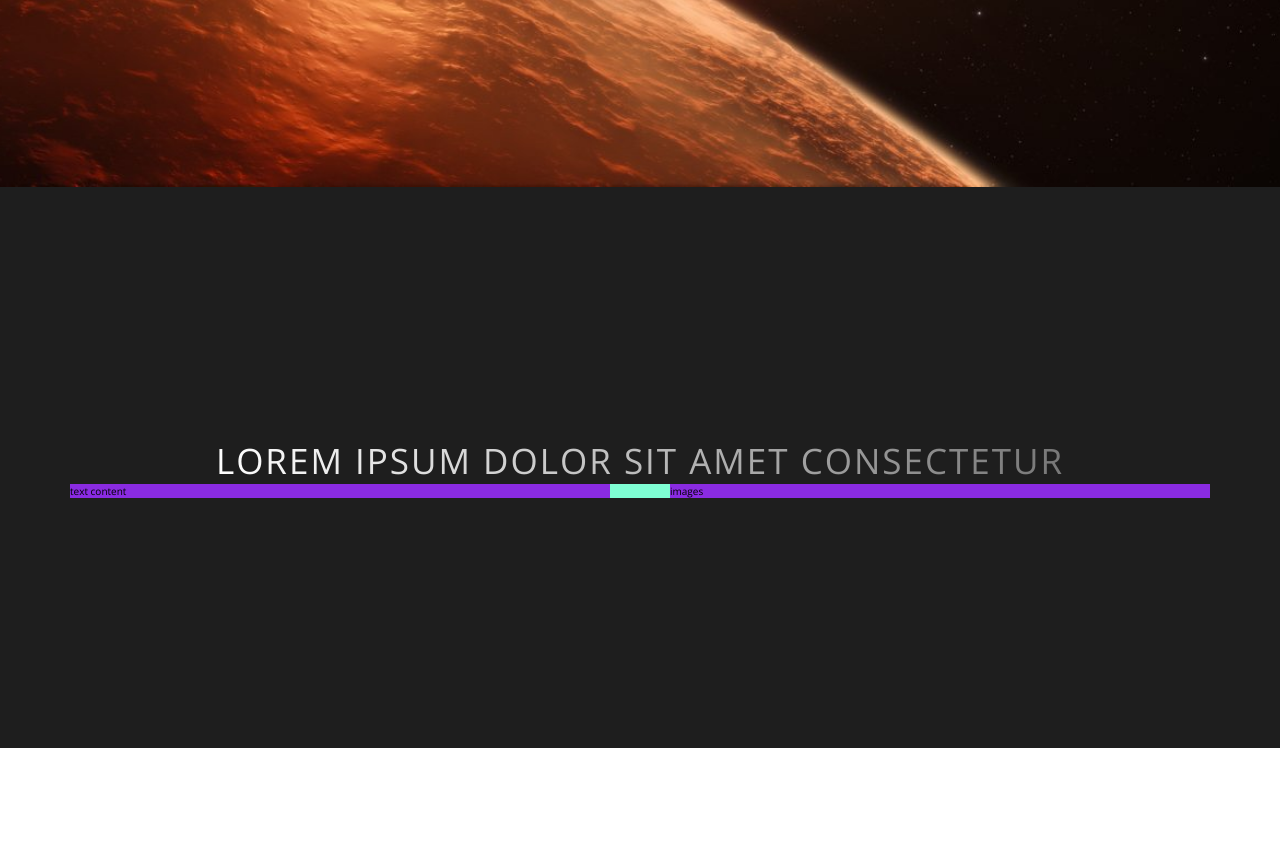
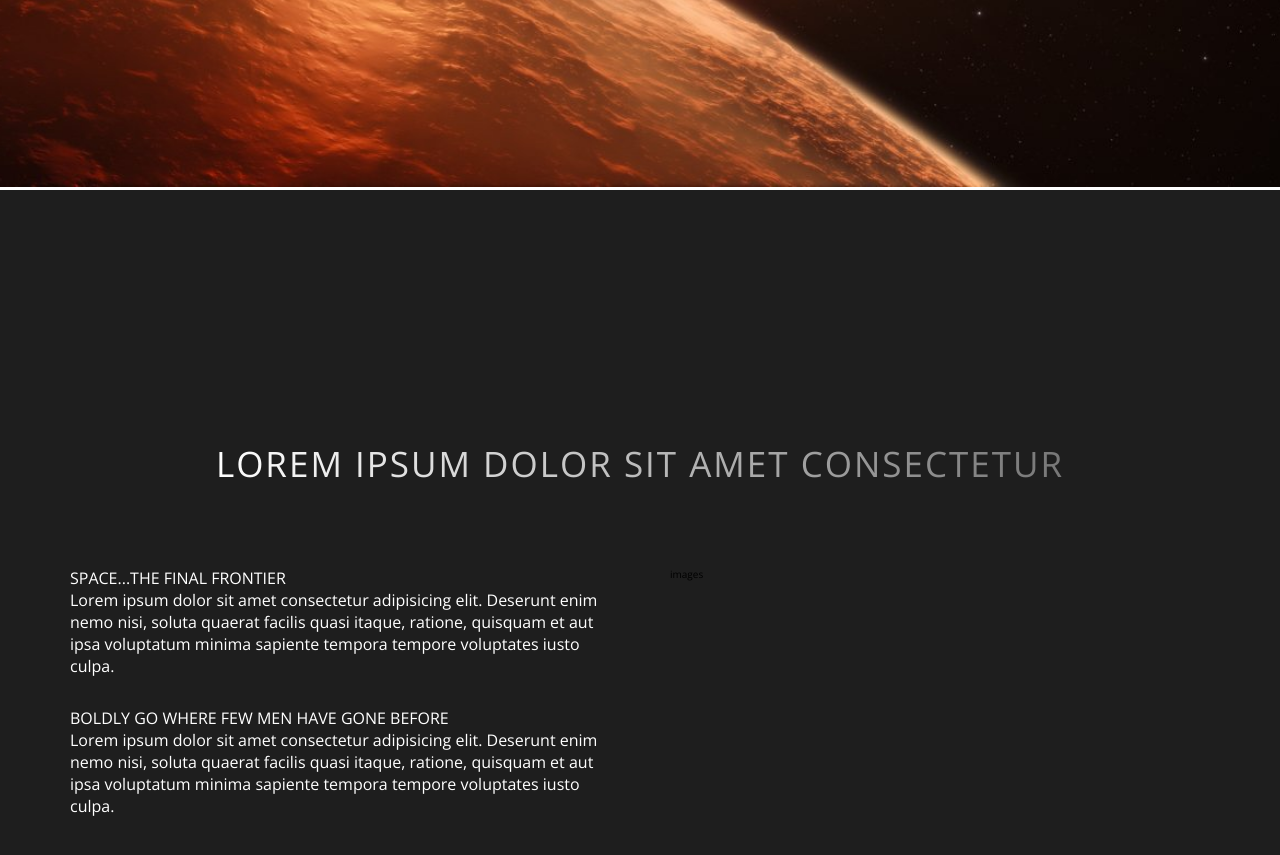
Before and after one commit to johnj974/SpaceTours, a website: page index.html in a window 1280 px wide. Shown: the part 613-1468 px from the top of the page. Before the commit the page ends 1361 px from the top, so only its background shows below. Drawn offline with nearby package versions, Linux system fonts and the light colour scheme.

Commit message:
addedlayout + dummy text to about section

```diff
--- a/index.html
+++ b/index.html
@@ -34,14 +34,31 @@
     <!--------------MAIN SECTION-------------->
     <main>
       <section class="section-about">
-        <div class="u-center-text">
+        <div class="u-center-text u-margin-bottom-80">
           <h2 class="heading-secondary">
             Lorem ipsum dolor sit amet consectetur
           </h2>
         </div>
 
         <div class="row">
-          <div class="col-1-of-2">text content</div>
+          <div class="col-1-of-2">
+            <h3 class="heading-tertiary">Space...The Final Frontier</h3>
+            <p class="paragraph">
+              Lorem ipsum dolor sit amet consectetur adipisicing elit. Deserunt
+              enim nemo nisi, soluta quaerat facilis quasi itaque, ratione,
+              quisquam et aut ipsa voluptatum minima sapiente tempora tempore
+              voluptates iusto culpa.
+            </p>
+            <h3 class="heading-tertiary">
+              Boldly go where few men have gone before
+            </h3>
+            <p class="paragraph">
+              Lorem ipsum dolor sit amet consectetur adipisicing elit. Deserunt
+              enim nemo nisi, soluta quaerat facilis quasi itaque, ratione,
+              quisquam et aut ipsa voluptatum minima sapiente tempora tempore
+              voluptates iusto culpa.
+            </p>
+          </div>
           <div class="col-1-of-2">images</div>
         </div>
       </section>
--- a/sass/base/_typography.scss
+++ b/sass/base/_typography.scss
@@ -55,3 +55,19 @@ body {
   //   text-shadow: 0.5rem 1rem 2rem rgba($color-white, 0.5);
   // }
 }
+
+.heading-tertiary {
+  font-size: 1.6rem;
+  font-weight: 400;
+  text-transform: uppercase;
+  color: $color-white;
+}
+
+.paragraph {
+  font-size: 1.6rem;
+  color: $color-white;
+
+  &:not(last-child) {
+    margin-bottom: 3rem;
+  }
+}
--- a/sass/base/_utilities.scss
+++ b/sass/base/_utilities.scss
@@ -1,3 +1,7 @@
 .u-center-text {
   text-align: center;
 }
+
+.u-margin-bottom-80 {
+  margin-bottom: 8rem;
+}
--- a/sass/layout/_grid.scss
+++ b/sass/layout/_grid.scss
@@ -1,6 +1,6 @@
 .row {
   max-width: $grid-width;
-  background-color: aquamarine;
+
   margin: 0 auto;
 
   &:not(:last-child) {
@@ -10,7 +10,6 @@
   @include clearfix;
 
   [class^="col-"] {
-    background-color: #8a2be2;
     float: left;
 
     &:not(:last-child) {
--- a/sass/pages/_home.scss
+++ b/sass/pages/_home.scss
@@ -2,4 +2,5 @@
   //   background-color: $color-light-grey;
   background-color: $color-black;
   padding: 25rem 0;
+  border-top: 3px solid $color-white;
 }
```
Also changed, not shown: css/style.css.
